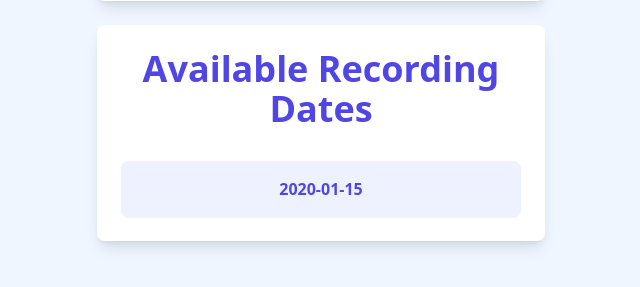
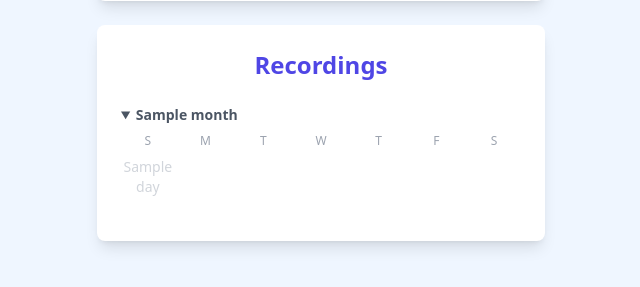
Before and after one commit to rossnoah/RadioBot, a Flask app: template templates/index.html in a window 1280 px wide. Shown: the part 357-644 px from the top of the page, without its empty margins (319-959 px from the left). Run offline with Flask 3, Linux system fonts and the light colour scheme; the template is opened without the code that fills it: most values are stand-ins (such as "Sample title", 1, 10 or a date in 2020); parts of the project's set-up code (start-up, migrations or seed data) failed here and were passed over; some libraries are stand-ins or nearby versions.

Commit message:
Redesign homepage date list as collapsible calendar grid
Replace the massive flat list of 120+ date buttons with a compact
month-grouped calendar grid. Each month shows a 7-column day grid
where days with recordings are highlighted and clickable. Recent 3
months are expanded by default, older months are collapsed via HTML
<details> elements (no JS required).

```diff
--- a/app/routes.py
+++ b/app/routes.py
@@ -1,5 +1,7 @@
 """Flask routes and blueprints."""
 import os
+import calendar
+from collections import OrderedDict
 from datetime import timedelta
 from flask import Blueprint, render_template, request, abort, send_from_directory, redirect, url_for, make_response
 from werkzeug.utils import safe_join
@@ -62,9 +64,25 @@ def setup_routes(app, record_folder: str):
         ]
         date_dirs.sort(reverse=True)
 
-        date_info = [(date, format_date_display(date)) for date in date_dirs]
+        # Build a set for O(1) lookup and group by month for calendar display
+        date_set = set(date_dirs)
+        months = OrderedDict()
+        for d in date_dirs:
+            try:
+                year, month = int(d[:4]), int(d[4:6])
+            except (ValueError, IndexError):
+                continue
+            key = (year, month)
+            if key not in months:
+                months[key] = {
+                    'label': f"{calendar.month_name[month]} {year}",
+                    'weeks': calendar.monthcalendar(year, month),
+                    'year': year,
+                    'month': month,
+                }
+
         radio_status = get_radio_status()
-        return render_template("index.html", date_info=date_info, branding=BRANDING, radio_status=radio_status)
+        return render_template("index.html", months=months, date_set=date_set, branding=BRANDING, radio_status=radio_status)
 
     @files_bp.route("/files/<date>")
     @require_password
--- a/templates/index.html
+++ b/templates/index.html
@@ -78,21 +78,43 @@
 
       <!-- Recording Dates Card -->
       <div class="bg-white dark:bg-gray-800 shadow-lg rounded-lg p-6 w-full max-w-md">
-        <h1 class="text-4xl font-extrabold mb-8 text-center text-indigo-600 dark:text-indigo-400">
-          Available Recording Dates
+        <h1 class="text-2xl font-bold mb-4 text-center text-indigo-600 dark:text-indigo-400">
+          Recordings
         </h1>
-        <ul class="space-y-4">
-          {% for date, formatted_date in date_info %}
-          <li>
-            <a
-              href="/files/{{ date }}"
-              class="block bg-indigo-50 dark:bg-indigo-600 hover:bg-indigo-100 dark:hover:bg-indigo-500 transition-colors duration-300 p-4 rounded-lg shadow-sm text-indigo-600 dark:text-indigo-300 font-semibold text-center"
-            >
-              {{ formatted_date }}
-            </a>
-          </li>
-          {% endfor %}
-        </ul>
+        {% for key, month_data in months.items() %}
+        <details {% if loop.index <= 3 %}open{% endif %}
+          class="border-b border-gray-100 dark:border-gray-700 last:border-0 mb-1">
+          <summary class="cursor-pointer py-2 text-sm font-semibold text-gray-600 dark:text-gray-300 hover:text-indigo-600 dark:hover:text-indigo-400 transition-colors">
+            {{ month_data.label }}
+          </summary>
+          <div class="pb-3">
+            <div class="grid grid-cols-7 gap-1 text-center mb-1">
+              {% for dow in ['S','M','T','W','T','F','S'] %}
+              <span class="text-xs text-gray-400 dark:text-gray-500 font-medium">{{ dow }}</span>
+              {% endfor %}
+            </div>
+            {% for week in month_data.weeks %}
+            <div class="grid grid-cols-7 gap-1 text-center">
+              {% for day in week %}
+                {% if day == 0 %}
+                  <span></span>
+                {% else %}
+                  {% set date_key = '%04d%02d%02d' | format(month_data.year, month_data.month, day) %}
+                  {% if date_key in date_set %}
+                    <a href="/files/{{ date_key }}"
+                       class="block py-1 rounded-md text-sm font-semibold bg-indigo-100 dark:bg-indigo-600 text-indigo-700 dark:text-indigo-200 hover:bg-indigo-200 dark:hover:bg-indigo-500 transition-colors">
+                      {{ day }}
+                    </a>
+                  {% else %}
+                    <span class="py-1 text-sm text-gray-300 dark:text-gray-600">{{ day }}</span>
+                  {% endif %}
+                {% endif %}
+              {% endfor %}
+            </div>
+            {% endfor %}
+          </div>
+        </details>
+        {% endfor %}
       </div>
 
     </div>
```
